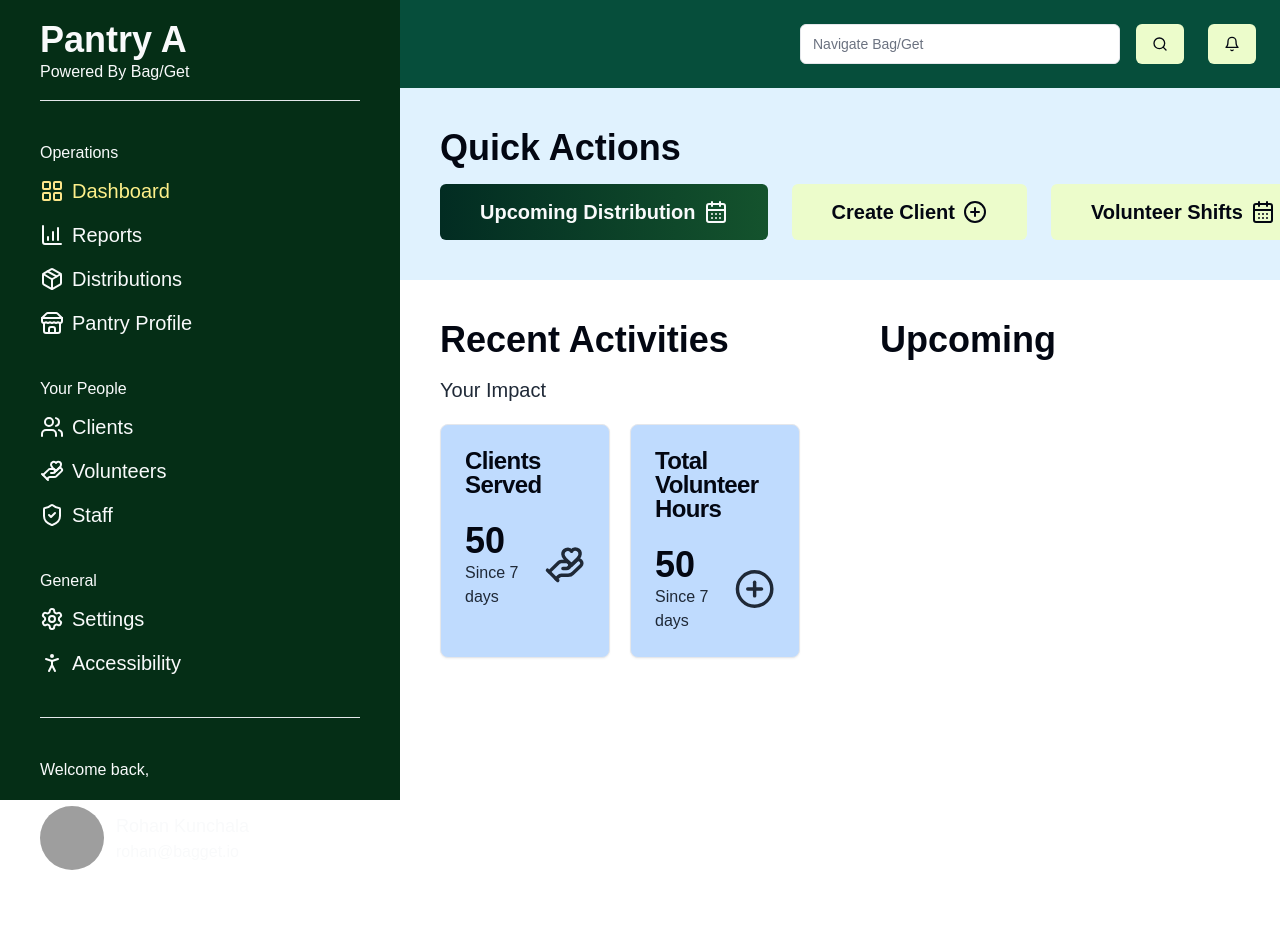
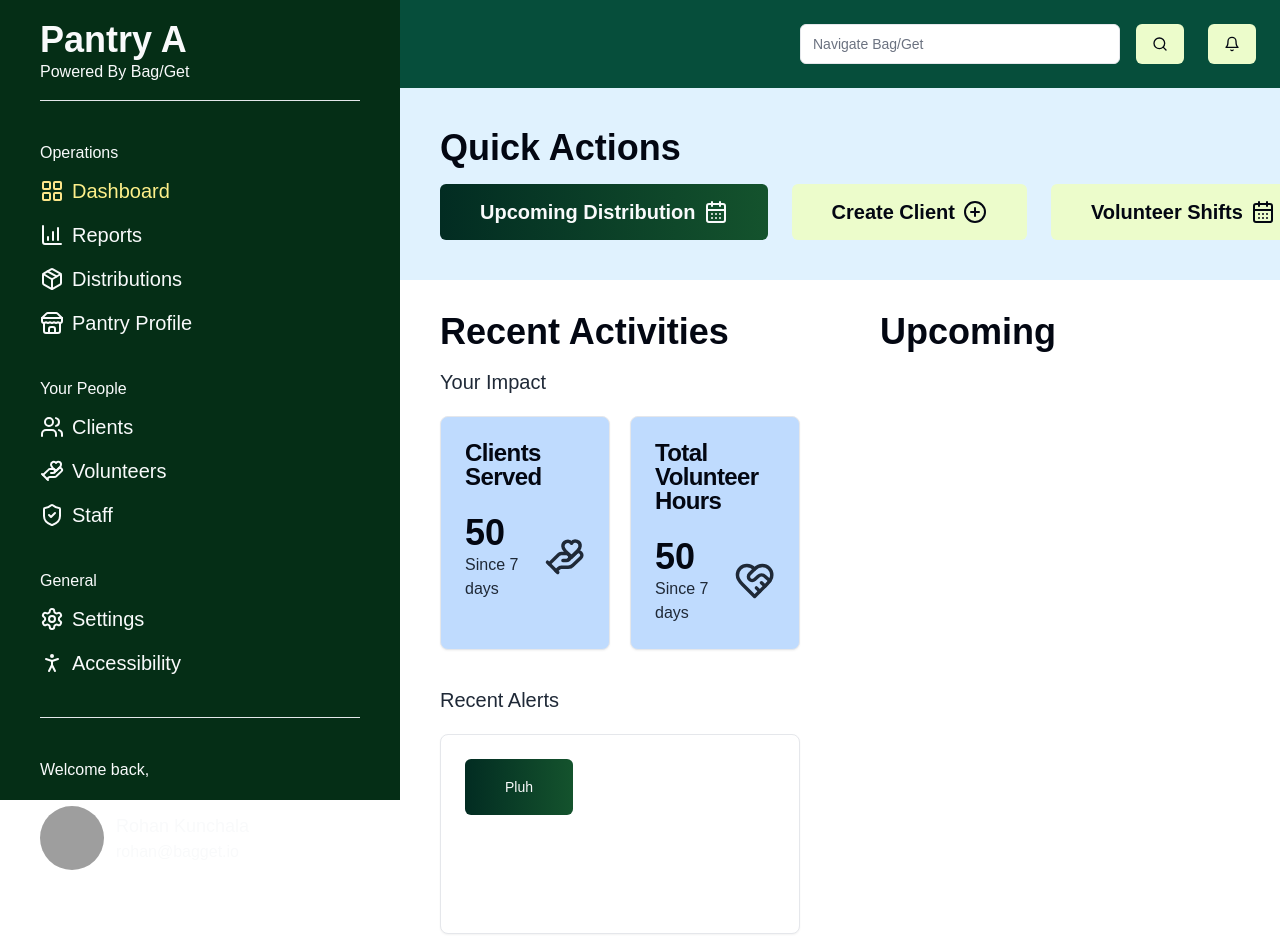
Before and after one commit to Bag-Get/bagget.app, a Next.js app: page / in a window 1280 px wide. Shown: the top 952 px of the page. Before the commit the page ends 910 px from the top, so only its background shows below. Built offline with nearby package versions, Linux system fonts and the light colour scheme; grey boxes are pictures that could not be loaded.

Commit message:
first iteration of recent alerts

```diff
--- a/app/page.tsx
+++ b/app/page.tsx
@@ -2,8 +2,9 @@ import Link from 'next/link'
 import { Heading, Text } from "@/components/ui/typography"
 import { IconButton, Icons } from "@/components/ui/icons"
 import { quickActionLinks } from "@/data/links";
-import { Card, CardContent, CardHeader, CardTitle } from '@/components/ui/card';
+import { Card, CardContent, CardFooter, CardHeader, CardTitle } from '@/components/ui/card';
 import { impactPreview } from "@/data/reports"
+import { Button } from '@/components/ui/button';
 
 export default function Home() {
 
@@ -15,13 +16,14 @@ export default function Home() {
         </Heading>
         <QuickActions />
       </section>
-      <section className="p-10 flex flex-col gap-4">
+      <section className="px-10 py-8 flex flex-col gap-4">
         <Heading styles={{color: "text-gray-950"}}>
           Recent Activities
         </Heading>
         <YourImpact />
+        <RecentAlerts />
       </section>
-      <section className="p-10 flex flex-col gap-4">
+      <section className="px-10 py-8 flex flex-col gap-4">
         <Heading styles={{color: "text-gray-950"}}>
           Upcoming
         </Heading>
@@ -91,3 +93,28 @@ function YourImpact() {
     </div>
   )
 }
+
+function RecentAlerts() {
+  return (
+    <div>
+      <Heading size='h2' styles={{color: "text-gray-800", weight: "font-medium"}}>
+        Recent Alerts
+      </Heading>
+      <Card className="min-h-[200px] my-5">
+        <CardContent>
+          <div className='flex flex-col'>
+
+          </div>
+        </CardContent>
+        <CardFooter>
+          <Link href="/">
+            <Button className="w-max px-10 py-7 bg-gradient-to-r from-emerald-950 to-green-900 hover:from-emerald-800 hover:to-green-800">
+              Pluh
+            </Button>
+          </Link>
+        </CardFooter>
+      </Card>
+    </div>
+
+  )
+}
--- a/components/ui/icons.tsx
+++ b/components/ui/icons.tsx
@@ -1,6 +1,6 @@
 import React from "react";
 import { Button } from "@/components/ui/button";
-import { Bell, CalendarDays, ChartColumnIncreasing, CirclePlus, HandHeart, LayoutGrid, Package, PersonStanding, Search, Send, Settings, ShieldCheck, Store, Users } from "lucide-react";
+import { Bell, CalendarDays, ChartColumnIncreasing, CirclePlus, HandHeart, HeartHandshake, LayoutGrid, Package, PersonStanding, Search, Send, Settings, ShieldCheck, Store, Users } from "lucide-react";
 import { ALIGNMENT, BUTTON_STYLES, ICON_NAME, ICON_SIZE } from "@/data/types"
 
 export function IconText({align="left", size, icon, iconColor, children}: {size?: ICON_SIZE; align?: ALIGNMENT; icon: ICON_NAME; iconColor?: string; children: React.ReactNode}) {
@@ -95,7 +95,7 @@ export function Icons({name, size, color="#f9fafb"}: {name: ICON_NAME; size?: IC
         )
     } else if (name === 'HeartHandshake') {
         return (
-            <CirclePlus color={color} style={iconSize}/>
+            <HeartHandshake color={color} style={iconSize}/>
         )
     }
 }
```
